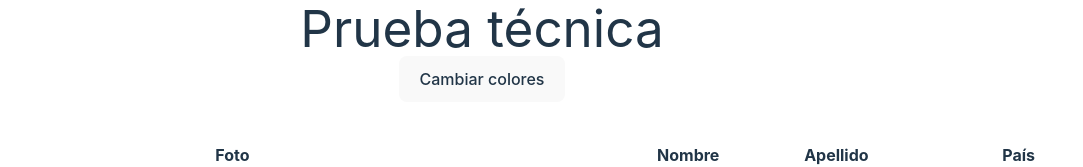
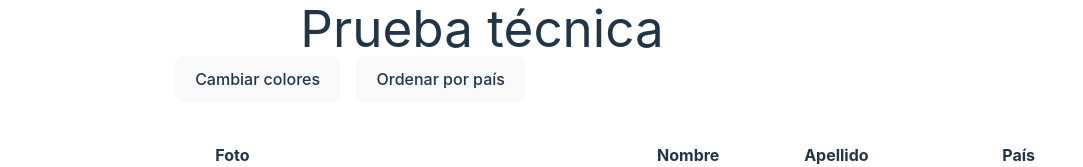
Before and after one commit to JulioAguilar28/react-projects, a React (Vite) app in the folder random-users/: page / in a window 1280 px wide. Shown: the top 167 px of the page, without its empty margins (158-1241 px from the left). Built offline with nearby package versions, Linux system fonts and the light colour scheme.

Commit message:
add filter by country

```diff
--- a/random-users/src/components/RandomUsersController.tsx
+++ b/random-users/src/components/RandomUsersController.tsx
@@ -1,4 +1,4 @@
-import { useState, useEffect } from 'react'
+import { useState, useEffect, useMemo, ChangeEvent } from 'react'
 import randomUsersResponse from '../mocks/random-users.json'
 
 interface User {
@@ -20,6 +20,8 @@ const parseUser = (json: any): User => ({
 function RandomUsersController() {
   const [users, setUsers] = useState<Array<User>>([])
   const [bodyColors, setBodyColors] = useState<boolean>(false)
+  const [sortByCountry, setSortByCountry] = useState<boolean>(false)
+  const [countryFilter, setCountryFilter] = useState<string>('')
 
   useEffect(() => {
     const data = randomUsersResponse.results
@@ -27,15 +29,52 @@ function RandomUsersController() {
     setUsers(parsedUsers)
   }, [])
 
+  const filteredUsersByCountryAlphabetically = useMemo(() => {
+    if (!sortByCountry) return users
+
+    return [...users].sort((userA, userB) => {
+      const countryA = userA.country.toLowerCase()
+      const countryB = userB.country.toLowerCase()
+
+      return countryA < countryB ? -1 : countryA > countryB ? 1 : 0
+    })
+  }, [users, sortByCountry])
+
+  const filteredUsersByCountry = useMemo(() => {
+    if (countryFilter === '') return users
+
+    return [...users].filter((user) =>
+      user.country.toLowerCase().includes(countryFilter.toLowerCase())
+    )
+  }, [users, countryFilter])
+
+  const filteredUsers = countryFilter
+    ? filteredUsersByCountry
+    : filteredUsersByCountryAlphabetically
+
   const handleChangeColors = () => {
     setBodyColors(!bodyColors)
   }
 
+  const handleSortByCountry = () => {
+    setSortByCountry(!sortByCountry)
+  }
+
+  const handleSetCountry = (event: ChangeEvent<HTMLInputElement>) => {
+    setCountryFilter(event.currentTarget.value)
+  }
+
   return (
     <section className="w-full flex flex-col gap-y-9">
-      <button className="w-auto self-center" onClick={handleChangeColors}>
-        Cambiar colores
-      </button>
+      <div className="w-auto self-center flex gap-x-4">
+        <button onClick={handleChangeColors}>Cambiar colores</button>
+
+        <button onClick={handleSortByCountry}>
+          {sortByCountry ? 'No ordenar por país' : 'Ordenar por país'}
+        </button>
+
+        <input type="text" onChange={handleSetCountry} />
+      </div>
 
       <table width="100%" className="border-separate border-spacing-1">
         <thead>
@@ -48,7 +87,7 @@ function RandomUsersController() {
         </thead>
 
         <tbody className={bodyColors ? 'even-odd-colors' : ''}>
-          {users.map((user) => {
+          {filteredUsers.map((user) => {
             return (
               <tr key={user.id} className="text-center align-middle">
                 <td className="flex justify-center items-center">
```
